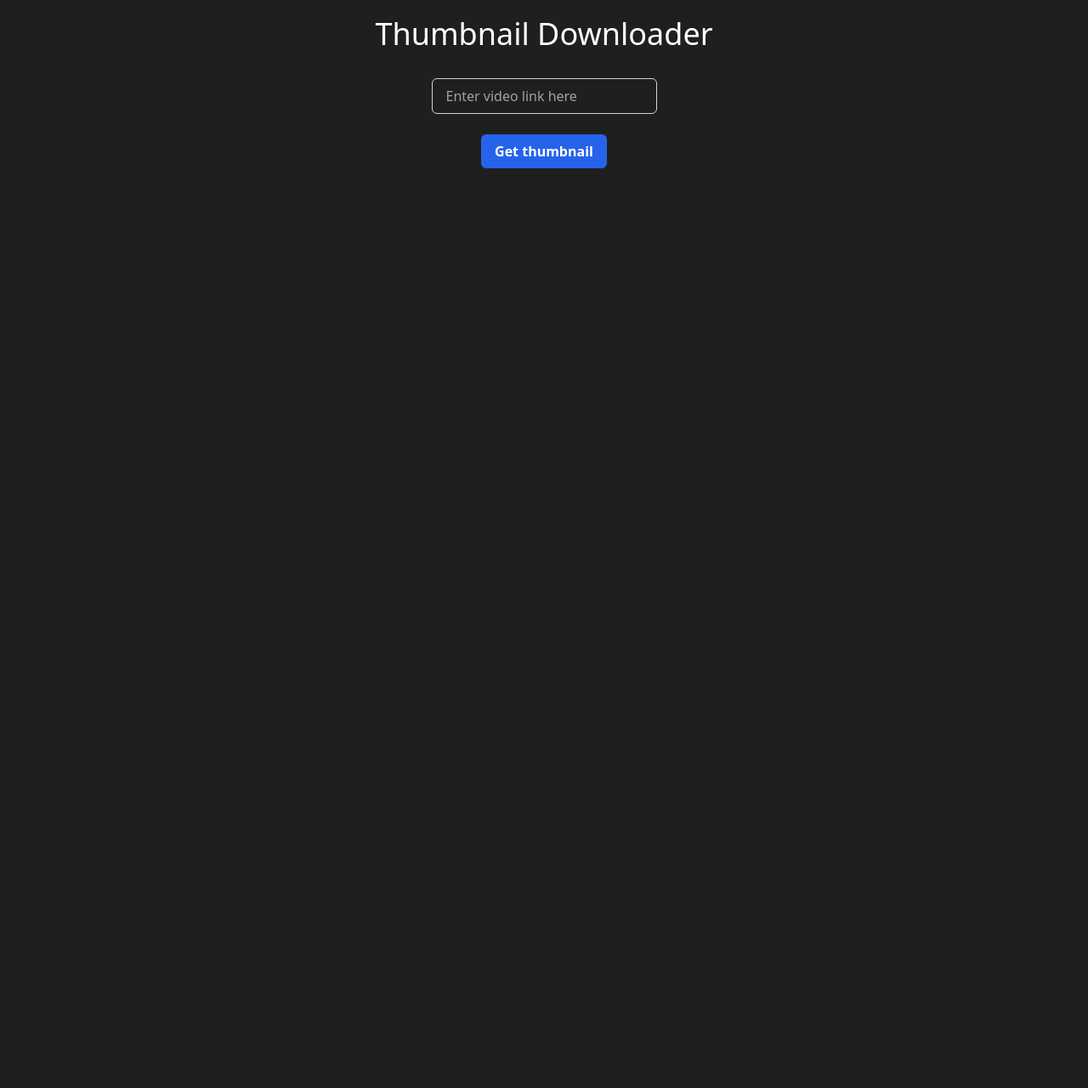
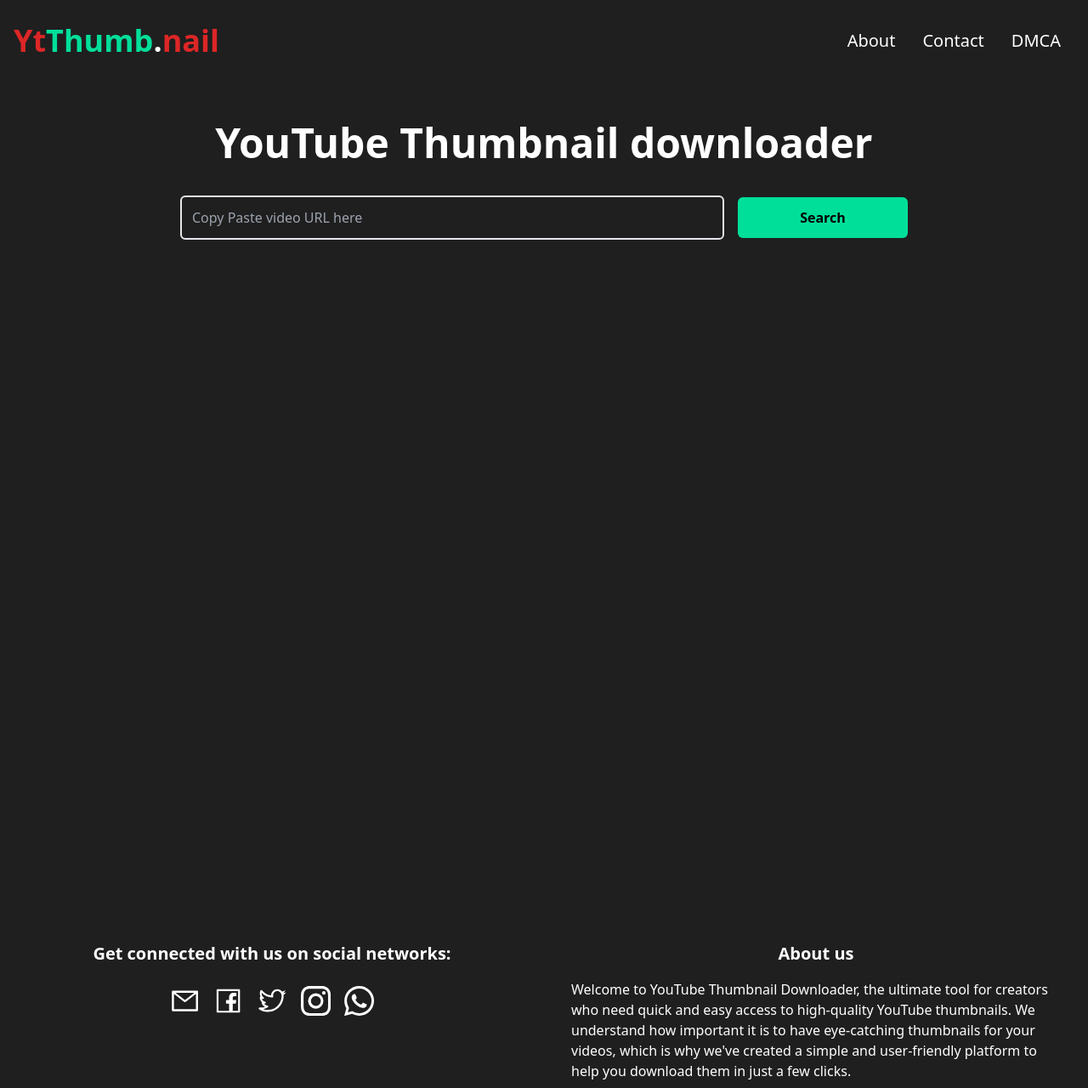
Before and after one commit to reyan1243/thumbnail-downloader-1, a Next.js app: page / in a window 1280 px wide. Shown: the whole page at 85% size. Before the commit the page ends 800 px from the top, so only its background shows below. Built offline with nearby package versions, Linux system fonts and the light colour scheme; no server answers.

Commit message:
components added

```diff
--- /dev/null
+++ b/components/DownloadSection.jsx
@@ -0,0 +1,62 @@
+import React, { useEffect, useState } from "react";
+// import styled, { createGlobalStyle } from "styled-components";
+import {MdDownloadForOffline} from 'react-icons/md'
+
+
+export const DownloadSection = ({ytimage})=>{
+    const [isLoaded,setIsLoaded]=useState(false)
+    // console.log(ytimage)
+    const [img, setImg] = useState()
+    const handleDownload=()=>{
+        console.log("Download image")
+    }
+    console.log(ytimage)
+    useEffect(() => {
+      if(ytimage!==null){
+        setIsLoaded(true)
+        setImg(ytimage)
+      }
+
+    }, [ytimage])
+
+
+    return(
+    <>
+    {
+        isLoaded ?
+        <>
+        {/* {setImg(ytimage)} */}
+        <div onClick={handleDownload} className="sm:px-6 md:gap-4 text-white grid md:grid-cols-2 grid-rows-2 ">
+
+            <img className="pl-3 md:max-w-[450px]  sm:max-w-[350px] max-w-[250px]" src={img} alt="img" />
+
+
+            <div className="gap-4 flex flex-col justify-center mx-auto text-xl sm:text-2xl md-text-3xl">
+
+                <div className="border-white border-2 rounded-lg p-1 cursor-pointer items-center justify-center flex flex-col">
+                    <span >High Quality</span><MdDownloadForOffline className="text-red-600"/>
+                </div>
+
+                <div className="border-white border-2 rounded-lg p-1 cursor-pointer items-center justify-center flex flex-col">
+                    <span>Medium Quality </span><MdDownloadForOffline className="text-red-600" />
+                </div>
+
+                <div className="border-white border-2 rounded-lg p-1 cursor-pointer items-center justify-center flex flex-col">
+                    <span>Low Quality</span><MdDownloadForOffline className="text-red-600" />
+                </div>
+            </div>
+
+        </div>
+        </>
+        :
+        <>
+        <div className="w-full h-[700px]">
+
+        </div>
+        </>
+    }
+  </>
+
+        )
+
+}
--- /dev/null
+++ b/components/Footer.jsx
@@ -0,0 +1,33 @@
+import React from 'react'
+import { AiOutlineFacebook, AiOutlineMail } from "react-icons/ai"
+import {BsInstagram, BsWhatsapp} from "react-icons/bs"
+import {RxTwitterLogo} from "react-icons/rx"
+
+
+const Footer = () => {
+    return (
+        <>
+            <div className='text-white max-w-[1340px] flex justify-center items-center mx-auto bottom-0'>
+            <div className='p-2 gap-4 grid sm:grid-cols-2'>
+                <div className='gap-6 flex flex-col mx-auto  items-center'>
+                        <h2 className='font-bold md:text-xl sm:text-lg text-sm'>Get connected with us on social networks:</h2>
+                    <div className='text-[2.2rem] flex  gap-4'>
+                        <AiOutlineMail />
+                        <AiOutlineFacebook />
+                        <RxTwitterLogo />
+                        <BsInstagram />
+                        <BsWhatsapp />
+                    </div>
+                </div>
+
+                    <div className='gap-4 flex flex-col mx-auto items-center sm:px-6 px-3'>
+                        <h2 className='font-bold md:text-xl sm:text-lg text-sm'>About us</h2>
+                            <p>Welcome to YouTube Thumbnail Downloader, the ultimate tool for creators who need quick and easy access to high-quality YouTube thumbnails. We understand how important it is to have eye-catching thumbnails for your videos, which is why we've created a simple and user-friendly platform to help you download them in just a few clicks.</p>
+                </div>
+            </div>
+        </div>
+        </>
+    )
+}
+
+export default Footer
--- /dev/null
+++ b/components/NavBar.jsx
@@ -0,0 +1,69 @@
+// import { Link } from 'react-router-dom'
+// import styled from 'styled-components'
+import { AiOutlineClose, AiOutlineMenu } from "react-icons/ai"
+import { useState } from 'react'
+
+
+function NavBar({isScrolled}) {
+
+const [nav,setNav] = useState(true)
+
+function handlenav(){
+  setNav(!nav)
+}
+  // const links = [{ name: "Home", link: "/" },
+  // { name: "About", link: "/about" },
+  // { name: "Contact", link: "/contact" },
+  // { name: "Privacy policy", link: "/policy" },
+  // { name: "DMCA", link: "/dmca" }
+  // ]
+
+  return (
+    <div className="h-24 flex sm:gap-36 gap-18 items-center max-w-[1280px] mx-auto px-4 text-white">
+
+
+      <h1 className='w-full text-4xl font-bold text-[#00df9a]'>
+      {/* <link to="/"> */}
+          <span className='text-red-600'>Yt</span>
+        Thumb
+
+          <span className='text-white'>.</span>
+          <span className='text-red-600'>nail</span>
+      {/* </link> */}
+      </h1>
+
+            <ul className="text-xl md:flex hidden">
+              {/* <link to="/about"> */}
+            <li className='p-4 cursor-pointer'>About</li>
+              {/* </link> */}
+              {/* <link to="/Contact"> */}
+            <li className='p-4 cursor-pointer'>Contact</li>
+              {/* </link> */}
+              {/* <link to="/dcma"> */}
+            <li className='p-4 cursor-pointer'>DMCA</li>
+              {/* </link> */}
+            </ul>
+
+      <div onClick={handlenav} className="block md:hidden">
+        {!nav?<AiOutlineClose size={20} />: <AiOutlineMenu size={20} />}
+
+      </div>
+      <div className={!nav?'fixed left-0 top-0 w-[60%] h-full border-r border-r-gray-900 bg-[#000300] ease-in-out duration-500':"fixed left-[-100%]"}>
+        <h1 className='w-full text-3xl font-bold text-[#00df9a] m-4'>
+          React.
+        </h1>
+        <ul className='p-4 uppercase'>
+          <li className='p-4 border-b border-b-gray-700 cursor-pointer'>Home</li>
+          <li className='p-4 border-b border-b-gray-700 cursor-pointer'>Company</li>
+          <li className='p-4 border-b border-b-gray-800 cursor-pointer'>Resources</li>
+          <li className='p-4 border-b border-b-gray-800 cursor-pointer'>About</li>
+          <li className='p-4 cursor-pointer'>Contact</li>
+        </ul>
+      </div>
+
+
+    </div>
+  )
+}
+
+export default NavBar
--- /dev/null
+++ b/components/SearchForm.jsx
@@ -0,0 +1,56 @@
+import React from 'react'
+import { useState } from 'react'
+import styled from 'styled-components'
+
+
+export const SearchForm= ()=>{
+const [formValues,setFormValues]= useState({
+    search:""
+})
+
+const handleSignUp = async()=>{
+    console.log("form submitted")
+  }
+    return(
+    <Container>
+    <div className="form">
+            <input type="password" placeholder='password' name='password' value={formValues.search} onChange={(e)=>setFormValues({
+              ...formValues,[e.target.name]:e.target.value,
+            })}/>
+            <button onClick={handleSignUp}>Search</button>
+    </div >
+    </Container>
+)
+}
+
+
+const Container =styled.div`
+    .form{
+      display:grid;
+      width:65%;
+      grid-template-columns:${"2fr 1fr"};
+      input{
+        color:black;
+        border:none;
+        padding:1.5rem;
+        font-size:1.2rem;
+        border:1px solid black;
+        &:focus{
+          outline:none;
+        }
+
+      }
+        button{
+          padding:0.5rem 1rem;
+          background-color:#e50914;
+          border: none;
+
+          cursor:pointer;
+          color:white;
+          font-weight:bolder;
+          font-size: 1.05rem;
+
+      }
+    }
+
+`
--- a/pages/index.js
+++ b/pages/index.js
@@ -1,83 +1,86 @@
 import Head from 'next/head';
-import axios from 'axios';
+// import axios from 'axios';
 import { useState } from 'react';
+import { DownloadSection } from '../components/DownloadSection'
+import Footer  from '../components/Footer'
+import NavBar from '../components/NavBar'
 
-const API_KEY = process.env.NEXT_PUBLIC_API_KEY;
+
+const API_KEY = "AIzaSyACPM0TZZr4L2pf4vtgceXtLJlwbQsDOF4"
 
 export default function Home() {
-  const [videoUrl, setVideoUrl] = useState('');
-  const [thumbnailUrl, setThumbnailUrl] = useState('');
+  const [search, setSearch] = useState("")
+  const [ytimage, setYtimage] = useState(null)
 
-  const extractVideoId = (link) => {
+  const extractVideoId = () => {
     const youtubeRegex =
-      /^(https?\:\/\/)?(www\.)?(youtube\.com|youtu\.?be)\/.+$/;
+      /(?:https?:\/{2})?(?:w{3}\.)?youtu(?:be)?\.(?:com|be)(?:\/watch\?v=|\/)([^\s&]+)/;
     const idRegex = /v=([^&]+)/;
+    const idRegex2 = /([^&]+)/
 
-    if (!youtubeRegex.test(link)) {
+    if (!youtubeRegex.test(search)) {
+      console.log("regix not valid")
+
       return null;
     }
 
-    const videoId = link.match(idRegex);
-
-    if (!videoId || videoId.length < 2) {
-      return null;
+    if (search.match(idRegex)) {
+      const videoId = search.match(idRegex);
+      if (!videoId || videoId.length < 2) {
+        console.log("id not valid")
+        return null;
+      }
+      console.log(videoId[1])
+      setYtimage(`https://img.youtube.com/vi/${videoId[1]}/mqdefault.jpg`)
+      // console.log(ytimage)
+      return videoId[1];
+    }
+    if (search.match(idRegex2)) {
+      const videoId = search.match(idRegex2)
+      if (!videoId || videoId.length < 2) {
+        console.log("id not valid")
+        return null;
+      }
+      console.log(videoId[1])
+      let videoId2 = videoId[1].replace("https://youtu.be/", "")
+      setYtimage(`https://img.youtube.com/vi/${videoId2}/mqdefault.jpg`)
+      // console.log(ytimage)
+      return videoId2;
     }
 
-    return videoId[1];
   };
 
-  const getThumbnail = async () => {
-    try {
-      const videoId = extractVideoId(videoUrl);
-      const response = await axios.get(
-        `https://www.googleapis.com/youtube/v3/videos?part=snippet&id=${videoId}&key=${API_KEY}`
-      );
-      const thumbnail = response.data.items[0].snippet.thumbnails.maxres.url;
-      setThumbnailUrl(thumbnail);
-    } catch (error) {
-      console.error(error);
-    }
-  };
+
 
   return (
-    <>
-      <Head>
-        <title>Thumbnail Downloader</title>
-        <meta
-          name='description'
-          content='Generated by create next app'
-        />
-        <meta
-          name='viewport'
-          content='width=device-width, initial-scale=1'
-        />
-        <link
-          rel='icon'
-          href='/favicon.ico'
-        />
-      </Head>
-      <main className='flex flex-col justify-center  items-center'>
-        <h2 className='my-5 text-white text-4xl'>Thumbnail Downloader</h2>
-        <input
-          className='text-white my-3 py-2 px-4 border border-gray-300 rounded-md focus:outline-none focus:ring-2 focus:ring-blue-600 focus:border-transparent'
-          type='text'
-          placeholder='Enter video link here'
-          value={videoUrl}
-          onChange={(event) => setVideoUrl(event.target.value)}
-        />
-        <button
-          className='my-3 py-2 px-4 bg-blue-600 text-white font-semibold rounded-md hover:bg-blue-700 focus:outline-none focus:ring-2 focus:ring-blue-600 focus:ring-opacity-50'
-          onClick={getThumbnail}
-        >
-          Get thumbnail
-        </button>
-        {thumbnailUrl && (
-          <img
-            src={thumbnailUrl}
-            alt='Video Thumbnail'
-          />
-        )}
-      </main>
-    </>
-  );
+    <div className='w-full text-white'>
+      <NavBar/>
+      <div className='sm:py-12 py-8'>
+        <h1 className='max-w-[1240px] px-2 mb-4 md:text-5xl sm:text-4xl text-2xl font-extrabold flex justify-center items-center mx-auto text-white'>YouTube Thumbnail downloader</h1>
+
+        <div className="text-white max-w-[1240px] flex flex-col sm:flex-row items-center justify-center mx-auto px-4">
+
+          <input
+            value={search}
+            onChange={e => setSearch(e.target.value)}
+            className='p-3 lg:w-[40rem] md:w-[32rem] sm:w-[28rem] w-[18rem] border-2 rounded-md text-white col-span-2'
+            type="text"
+            name="search"
+            id=""
+            placeholder='Copy Paste video URL here' />
+
+          <button
+            onClick={extractVideoId}
+            className='bg-[#00df9a] w-[200px] rounded-md ml-4 my-6 px-6 py-3 text-black font-bold'>
+            Search
+          </button>
+
+        </div>
+        <div className='flex justify-center mx-auto max-w-[1240px] sm:mt-4 md:mt-12 '>
+          <DownloadSection ytimage={ytimage} />
+        </div>
+      </div>
+      <Footer/>
+    </div>
+  )
 }
```
Also changed, not shown: package.json (+16 -2 lines), 2 other files (tests, documents, lock files or other folders).
